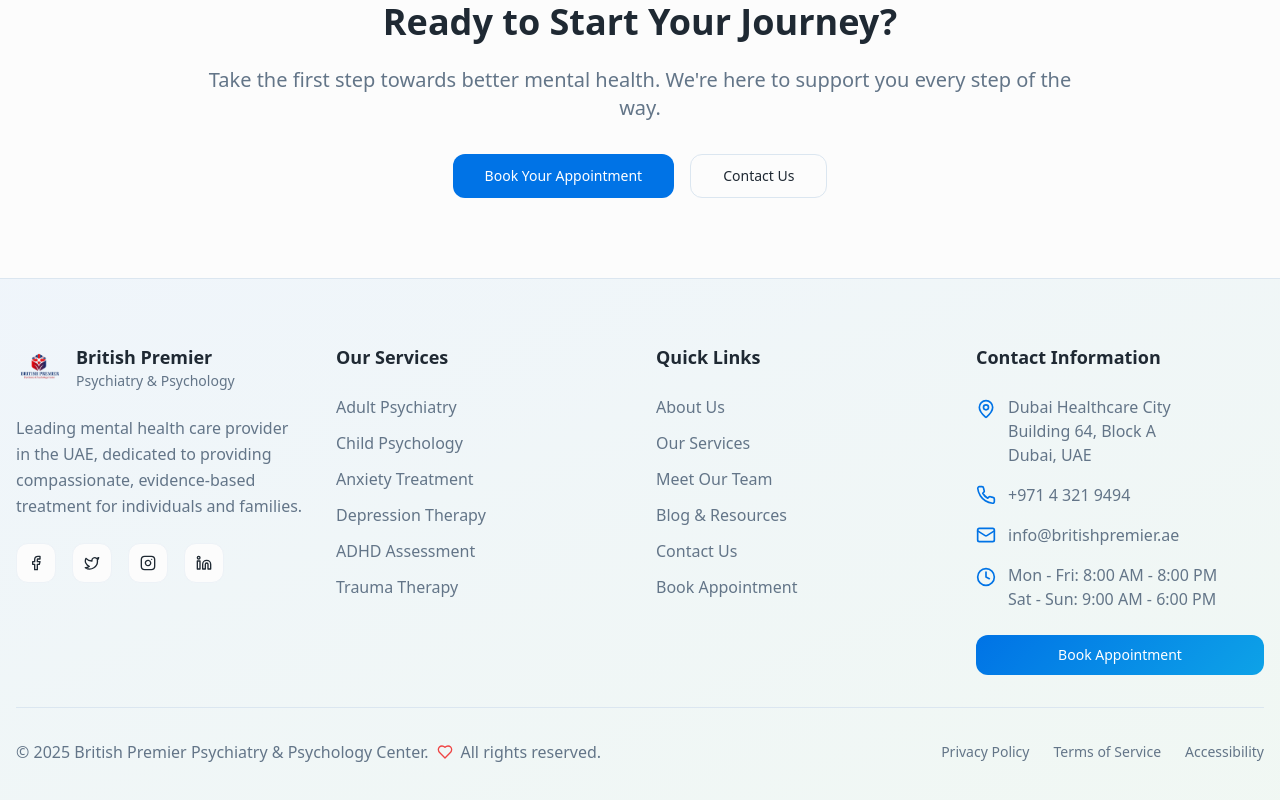
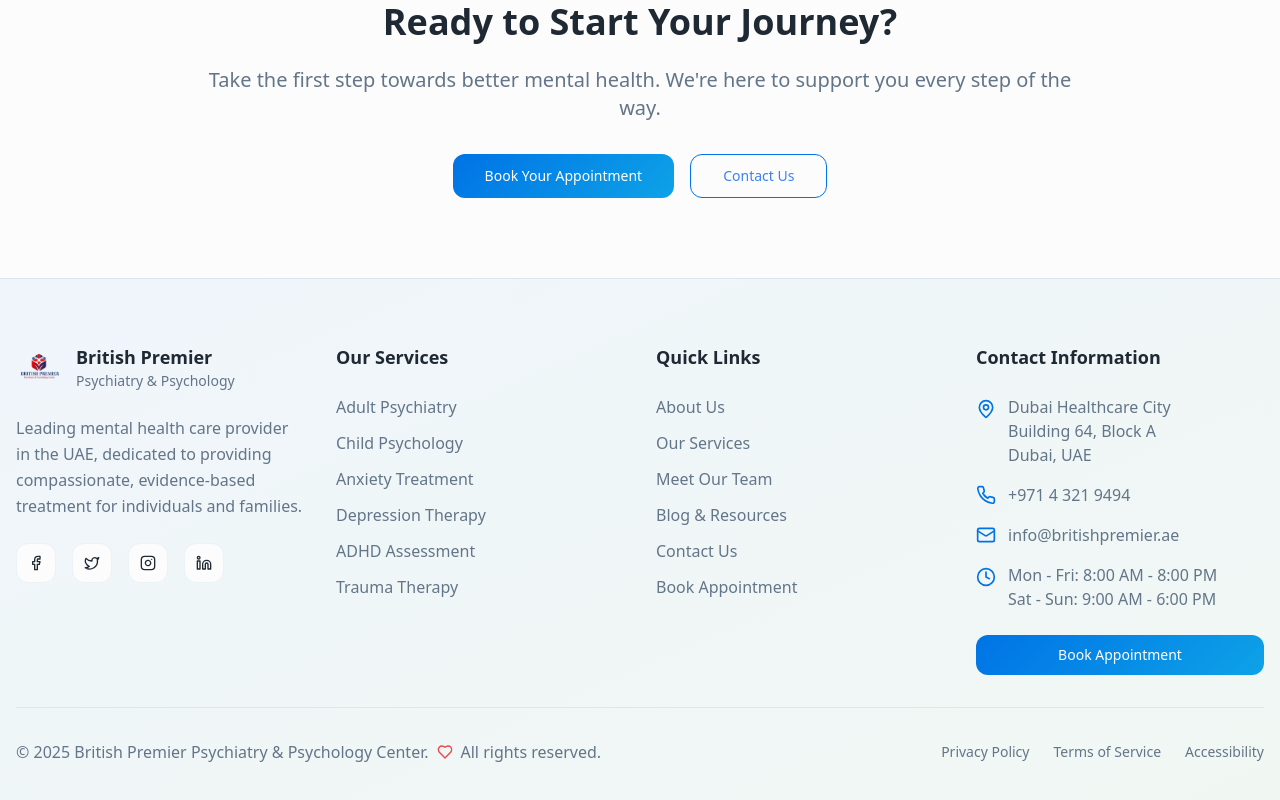
Before and after one commit to rxaxhim/British-Premier-Clinic, a React (Vite) app: page /British-Premier-Clinic/about in a window 1280 px wide. Shown: the part 9384-10184 px from the top of the page. Built offline with nearby package versions, Linux system fonts and the light colour scheme.

Commit message:
minor tweak on homepage buttons

```diff
--- a/src/pages/About.tsx
+++ b/src/pages/About.tsx
@@ -790,14 +790,14 @@
               Take the first step towards better mental health. We're here to support you every step of the way.
             </p>
             <div className="flex flex-col sm:flex-row gap-4 justify-center">
-              <Button size="lg" asChild>
+              <Button size="lg" className="bg-gradient-primary text-primary-foreground hover:opacity-90" asChild>
                 <Link to="/appointment">Book Your Appointment</Link>
               </Button>
               <Button
                 size="lg"
                 variant="outline"
                 asChild
-                className="border border-border hover:border-border"
+                className="border-primary text-blue-500 hover:bg-blue-500 hover:text-white"
               >
                 <Link to="/contact">Contact Us</Link>
               </Button>
```
